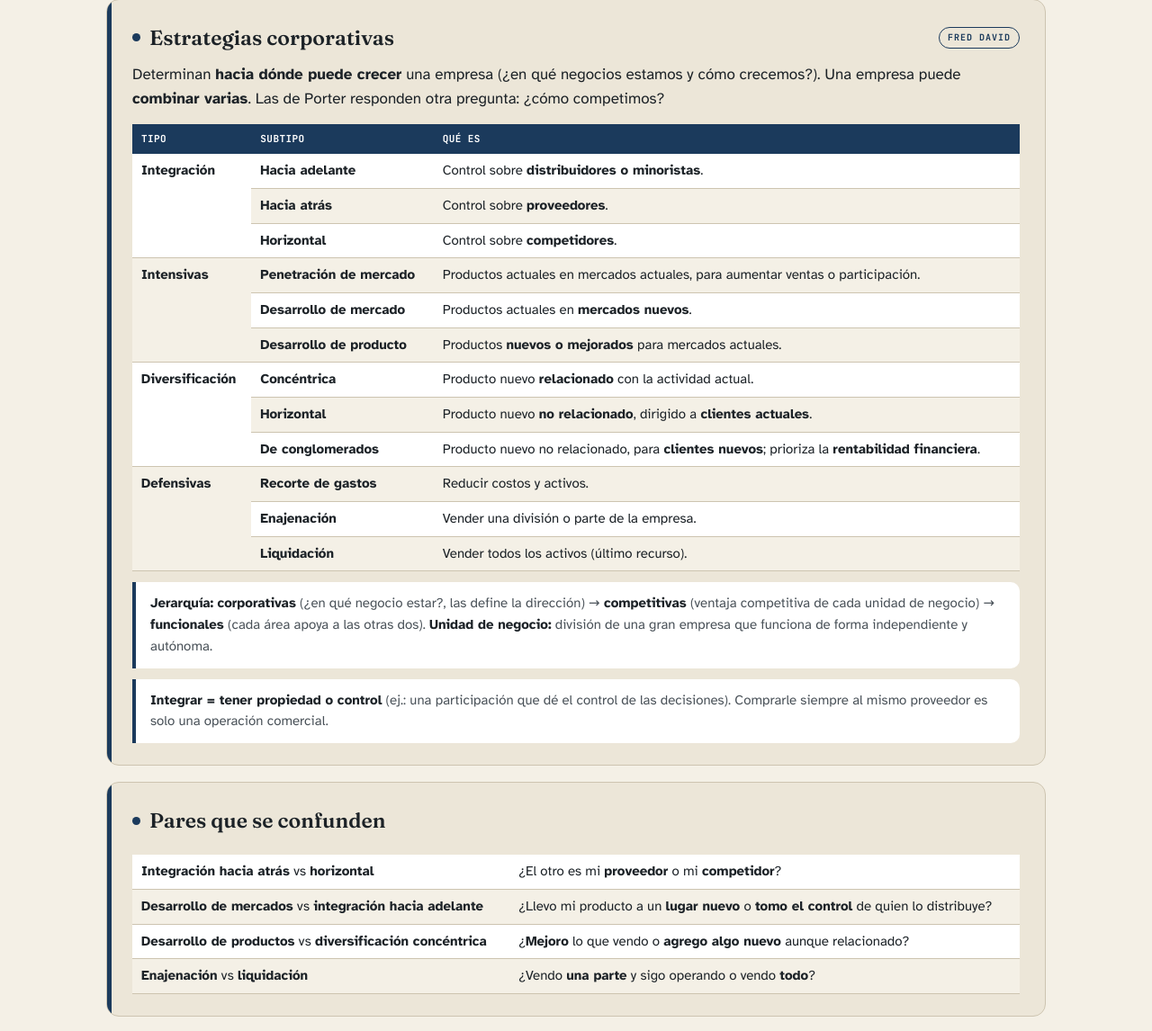
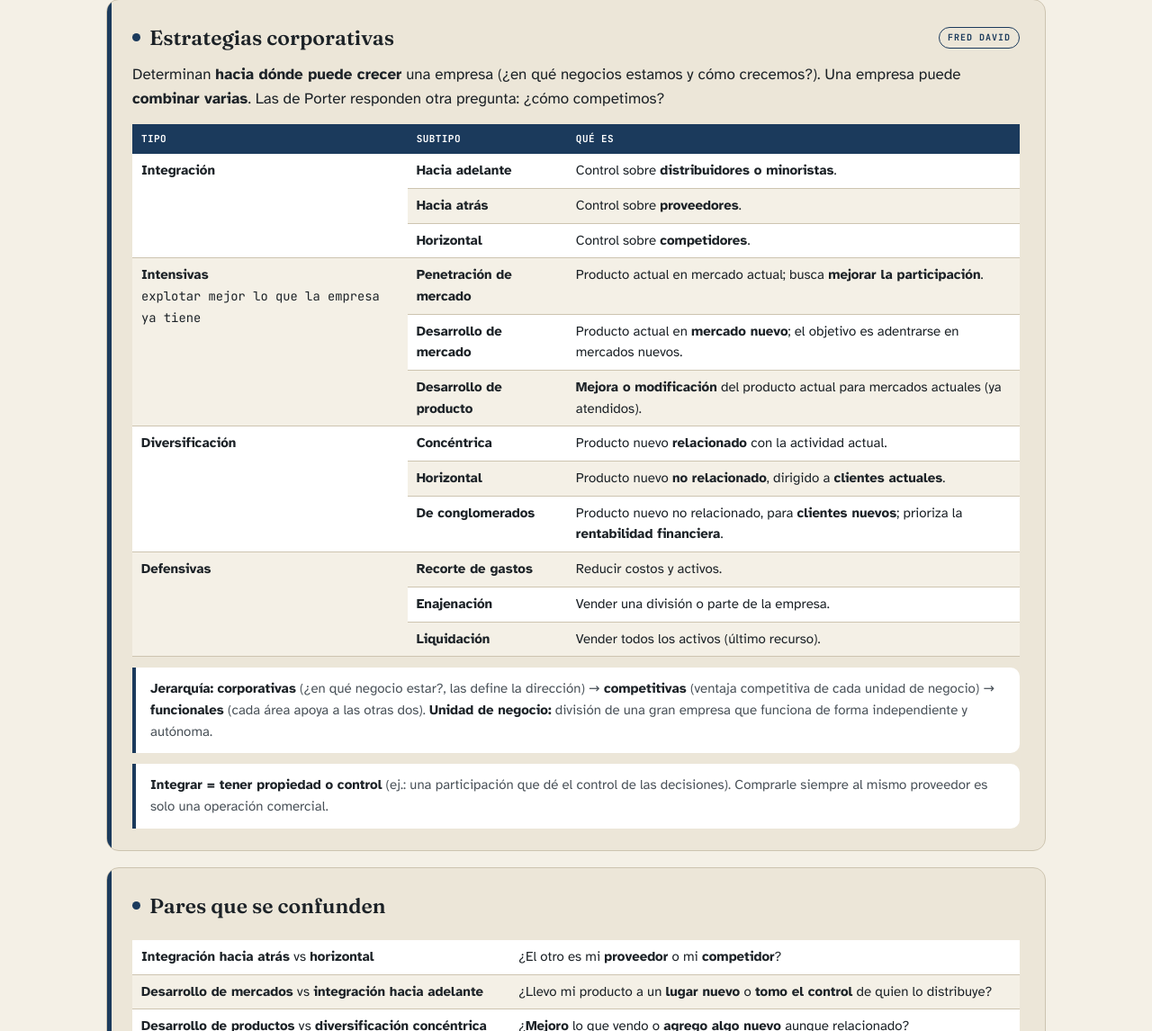
Before and after one commit to Viescasanti/admin-estrategica-parcial2, a plain HTML site: page index.html in a window 1280 px wide. Shown: the part 1080-2226 px from the top of the page at 90% size. Drawn offline with Linux system fonts and the light colour scheme.

Commit message:
Intensivas: definiciones según los apuntes de clase
Co-Authored-By: Claude Opus 5.5 <noreply@anthropic.com>
Claude-Session: https://claude.ai/code/session_01UdfZ8WNAELxZLriuXdmGnM

```diff
--- a/index.html
+++ b/index.html
@@ -248,9 +248,9 @@
           <tr><td rowspan="3"><b>Integración</b></td><td><b>Hacia adelante</b></td><td>Control sobre <b>distribuidores o minoristas</b>.</td></tr>
           <tr><td><b>Hacia atrás</b></td><td>Control sobre <b>proveedores</b>.</td></tr>
           <tr><td><b>Horizontal</b></td><td>Control sobre <b>competidores</b>.</td></tr>
-          <tr><td rowspan="3"><b>Intensivas</b></td><td><b>Penetración de mercado</b></td><td>Productos actuales en mercados actuales, para aumentar ventas o participación.</td></tr>
-          <tr><td><b>Desarrollo de mercado</b></td><td>Productos actuales en <b>mercados nuevos</b>.</td></tr>
-          <tr><td><b>Desarrollo de producto</b></td><td>Productos <b>nuevos o mejorados</b> para mercados actuales.</td></tr>
+          <tr><td rowspan="3"><b>Intensivas</b><br><span class="mono">explotar mejor lo que la empresa ya tiene</span></td><td><b>Penetración de mercado</b></td><td>Producto actual en mercado actual; busca <b>mejorar la participación</b>.</td></tr>
+          <tr><td><b>Desarrollo de mercado</b></td><td>Producto actual en <b>mercado nuevo</b>; el objetivo es adentrarse en mercados nuevos.</td></tr>
+          <tr><td><b>Desarrollo de producto</b></td><td><b>Mejora o modificación</b> del producto actual para mercados actuales (ya atendidos).</td></tr>
           <tr><td rowspan="3"><b>Diversificación</b></td><td><b>Concéntrica</b></td><td>Producto nuevo <b>relacionado</b> con la actividad actual.</td></tr>
           <tr><td><b>Horizontal</b></td><td>Producto nuevo <b>no relacionado</b>, dirigido a <b>clientes actuales</b>.</td></tr>
           <tr><td><b>De conglomerados</b></td><td>Producto nuevo no relacionado, para <b>clientes nuevos</b>; prioriza la <b>rentabilidad financiera</b>.</td></tr>
@@ -563,7 +563,7 @@
 <script>
   /* ============ AUTO-ACTUALIZADOR ============ */
   /* Bump BUILD en cada deploy: las pestañas abiertas detectan la versión nueva y recargan solas. */
-  const BUILD='2026-11-18-3';
+  const BUILD='2026-11-18-4';
   async function checkUpdate(){
     try{
       if(location.protocol==='file:')return;
@@ -607,7 +607,7 @@
      {q:'¿Comprarle siempre al mismo proveedor es una estrategia de integración?',a:'No: es una operación comercial. Integrar es tener propiedad o control (por ejemplo, una participación que dé el control de las decisiones).'},
      {q:'¿Qué es la penetración en el mercado?',a:'Más participación con los productos actuales en los mercados actuales (publicidad, promociones, fidelización).'},
      {q:'¿Qué es el desarrollo de mercados?',a:'Llevar los productos actuales a nuevas áreas geográficas o segmentos.'},
-     {q:'¿Qué es el desarrollo de productos?',a:'Producto nuevo o mejorado para los clientes actuales.'},
+     {q:'¿Qué es el desarrollo de productos?',a:'Mejora o modificación del producto actual para los mercados actuales (ya atendidos).'},
      {q:'¿Producto nuevo en mercado nuevo es una estrategia intensiva?',a:'No: es diversificación.'},
      {q:'¿Qué es la diversificación concéntrica?',a:'Productos o servicios nuevos pero relacionados con el negocio actual.'},
      {q:'¿Qué es la diversificación horizontal?',a:'Productos o servicios nuevos no relacionados, para los clientes actuales.'},
```
